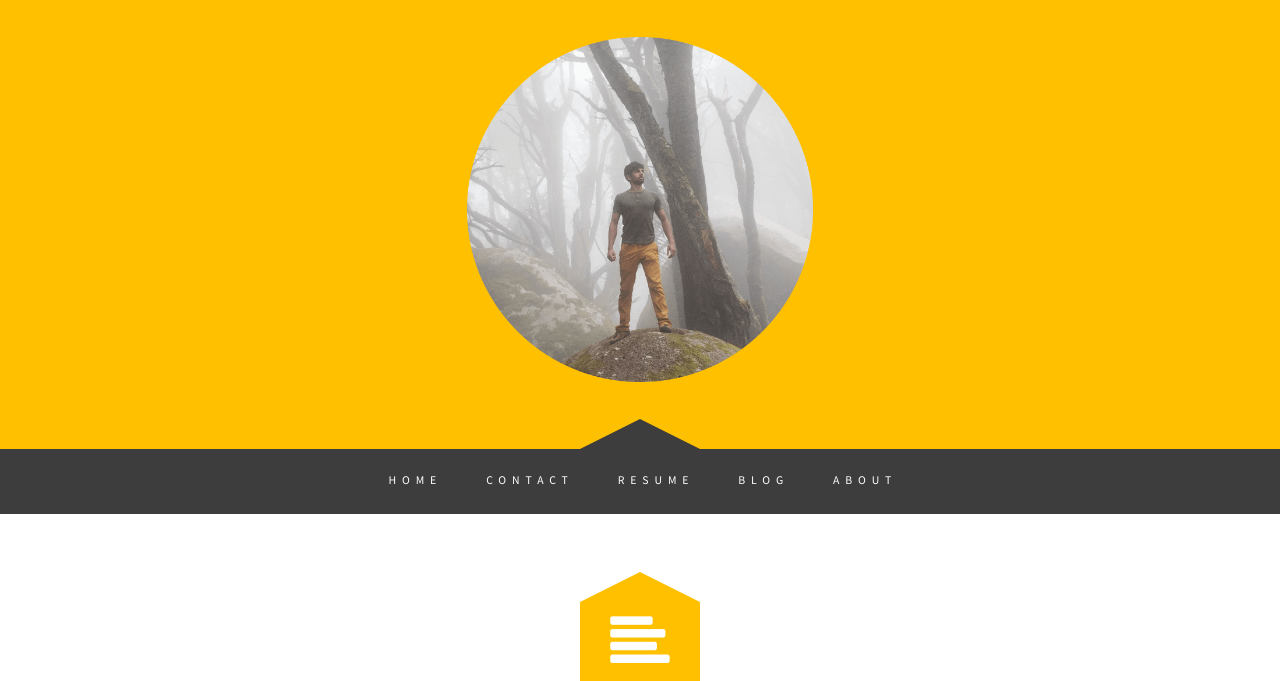
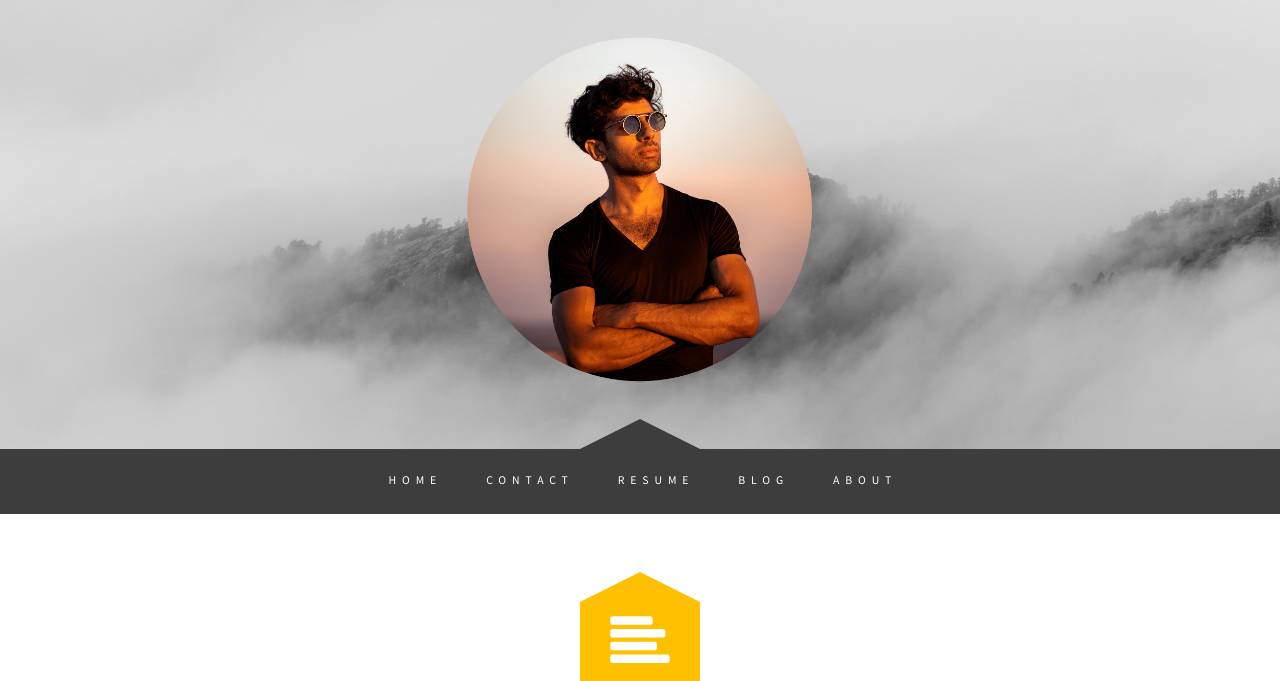
Before and after one commit to zsoobhan/prometheus, a Django app: template www/templates/blog/list.html in a window 1280 px wide. Shown: the top 681 px of the page. Run offline with Django 3.2, Linux system fonts and the light colour scheme; the template is opened without the code that fills it, so the values that code supplies are empty.

Commit message:
Adds new headshot
Adds:
- headshot
- background
- updates css
- retabs css

```diff
--- a/www/static/css/default.css
+++ b/www/static/css/default.css
@@ -309,7 +309,10 @@ ul.style3 .icon
         overflow: hidden;
         padding: 0em 0em 0em 0em;
         text-align: center;
-		background: #FFC000;
+        background-image: url('/static/images/background.jpg');
+        background-repeat: no-repeat;
+        background-size: cover;
+        background-position: top;
     }
 
     .header h1
```
Also changed, not shown: www/static/images/background.jpg (added), www/static/images/ziyad_soobhan.png. Lines whose indentation alone changed are shown as unchanged.
